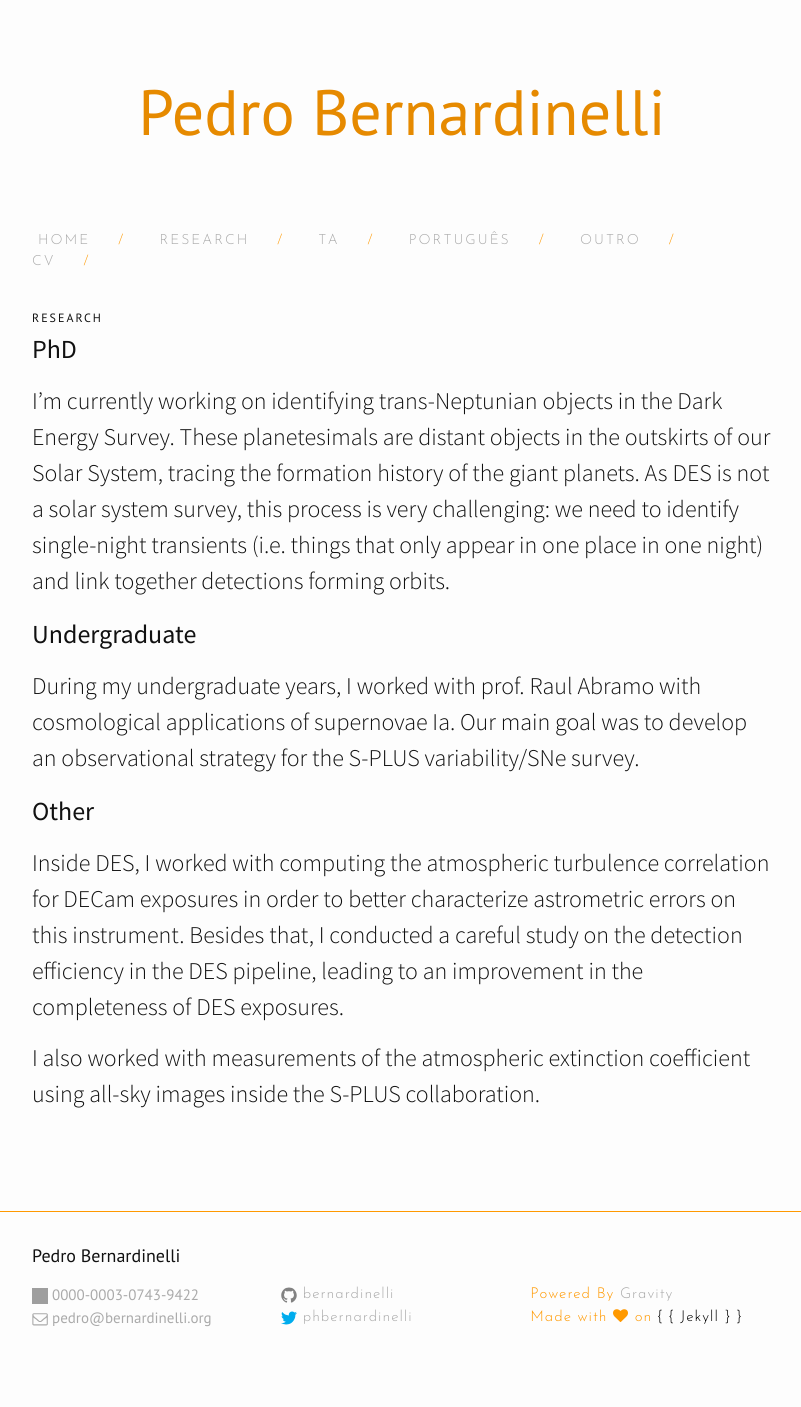
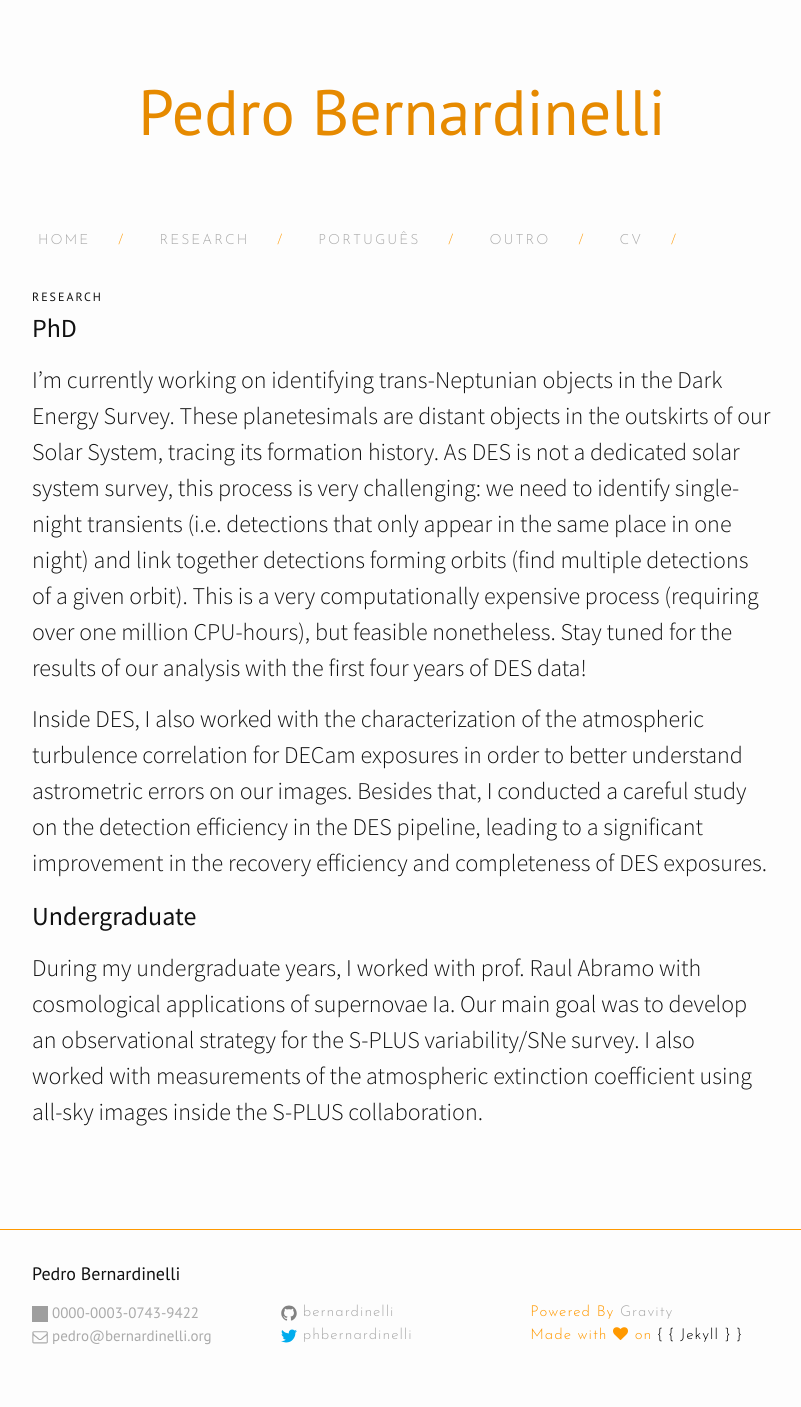
Before and after one commit to bernardinelli/bernardinelli.github.io, a Jekyll site: the page built from index01-research.md, in a window 1280 px wide. Shown: the whole page, without its empty margins (238-1039 px from the left). Built offline with Jekyll 4.4.1, drawn with Linux system fonts in a browser that asks for light colours; nearby versions of some CDN libraries; grey boxes are pictures that could not be loaded.

Commit message:
Minor updates, removed TA page

```diff
--- a/index01-research.md
+++ b/index01-research.md
@@ -5,12 +5,9 @@ permalink: /research/
 ---
 
 ### PhD ###
-I'm currently working on identifying trans-Neptunian objects in the Dark Energy Survey. These planetesimals are distant objects in the outskirts of our Solar System, tracing the formation history of the giant planets. As DES is not a solar system survey, this process is very challenging: we need to identify single-night transients (i.e. things that only appear in one place in one night) and link together detections forming orbits.
+I'm currently working on identifying trans-Neptunian objects in the Dark Energy Survey. These planetesimals are distant objects in the outskirts of our Solar System, tracing its formation history. As DES is not a dedicated solar system survey, this process is very challenging: we need to identify single-night transients (i.e. detections that only appear in the same place in one night) and link together detections forming orbits (find multiple detections of a given orbit). This is a very computationally expensive process (requiring over one million CPU-hours), but feasible nonetheless. Stay tuned for the results of our analysis with the first four years of DES data!
+
+Inside DES, I also worked with the characterization of the atmospheric turbulence correlation for DECam exposures in order to better understand astrometric errors on our images. Besides that, I conducted a careful study on the detection efficiency in the DES pipeline, leading to a significant improvement in the recovery efficiency and completeness of DES exposures.
 
 ### Undergraduate ###
-During my undergraduate years, I worked with prof. Raul Abramo with cosmological applications of supernovae Ia. Our main goal was to develop an observational strategy for the S-PLUS variability/SNe survey.
-
-### Other ###
-Inside DES, I worked with computing the atmospheric turbulence correlation for DECam exposures in order to better characterize astrometric errors on this instrument. Besides that, I conducted a careful study on the detection efficiency in the DES pipeline, leading to an improvement in the completeness of DES exposures.
-
-I also worked with measurements of the atmospheric extinction coefficient using all-sky images inside the S-PLUS collaboration.
+During my undergraduate years, I worked with prof. Raul Abramo with cosmological applications of supernovae Ia. Our main goal was to develop an observational strategy for the S-PLUS variability/SNe survey. I also worked with measurements of the atmospheric extinction coefficient using all-sky images inside the S-PLUS collaboration.
```
Also changed, not shown: index.md (+3 -3 lines), index03-ta.md (deleted, +0 -8 lines), index06-outro.md (+3 -0 lines), 3 other files.
